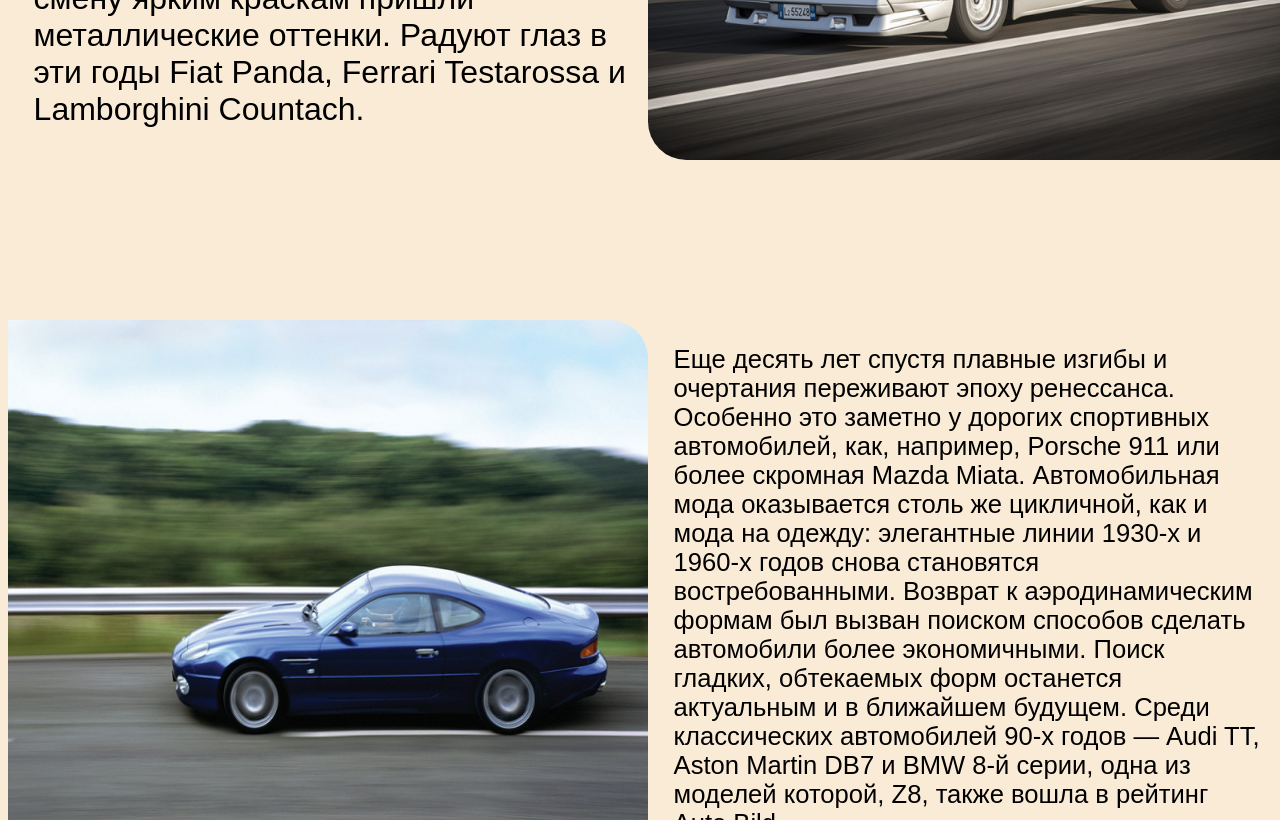
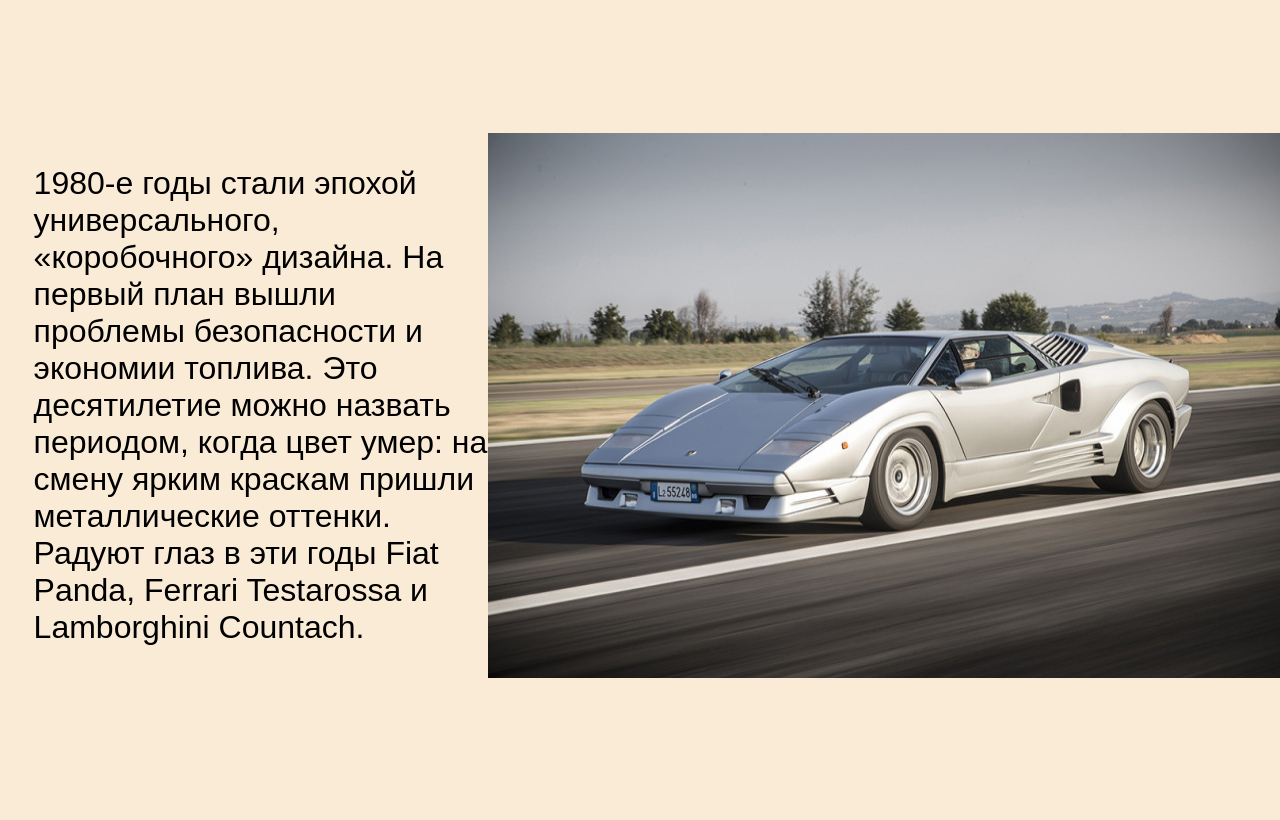
Before and after one commit to DrFenomen/Autos, a plain HTML site: page index.html in a window 1280 px wide. Shown: the part 1980-2800 px from the top of the page. Drawn offline with Linux system fonts and the light colour scheme.

Commit message:
Update Style.css

```diff
--- a/Style.css
+++ b/Style.css
@@ -27,7 +27,7 @@ main>p
 .main4>p
 {
     font-size:2vw;
-    width:46vw;
+    width:44vw;
 }
 .main5>p
 {
@@ -38,13 +38,6 @@ main
     display:flex;
     width:100vw;
 }
-.main1>img,
-.main3>img,
-.main5>img
-{
-    border-bottom-left-radius: 3vw;
-    width:50vw;border-top-left-radius: 3vw;
-}
 .main2,
 .main3,
 .main4,
@@ -52,19 +45,13 @@ main
 {
     margin-top: 20vh;
 }
-.main2>img,
-.main4>img
-{
-    border-bottom-right-radius: 3vw;
-    border-top-right-radius: 3vw;
-    width:50vw;
-}
 footer>ul
 {
     list-style-type: none;
 }
 footer
 {
+    width:100vw;
     display:flex;
     align-items: center;
     margin-top: 10vh;
```
